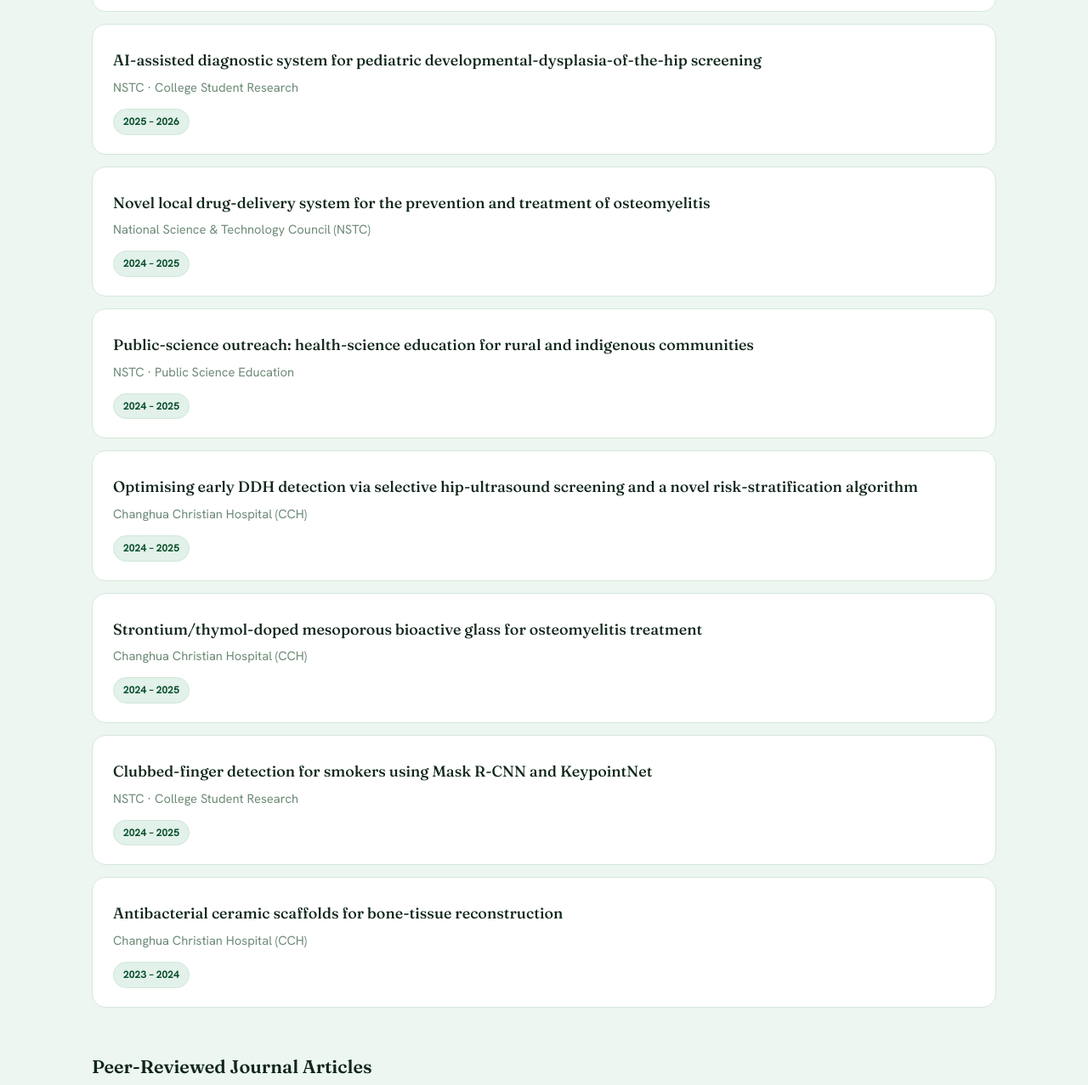
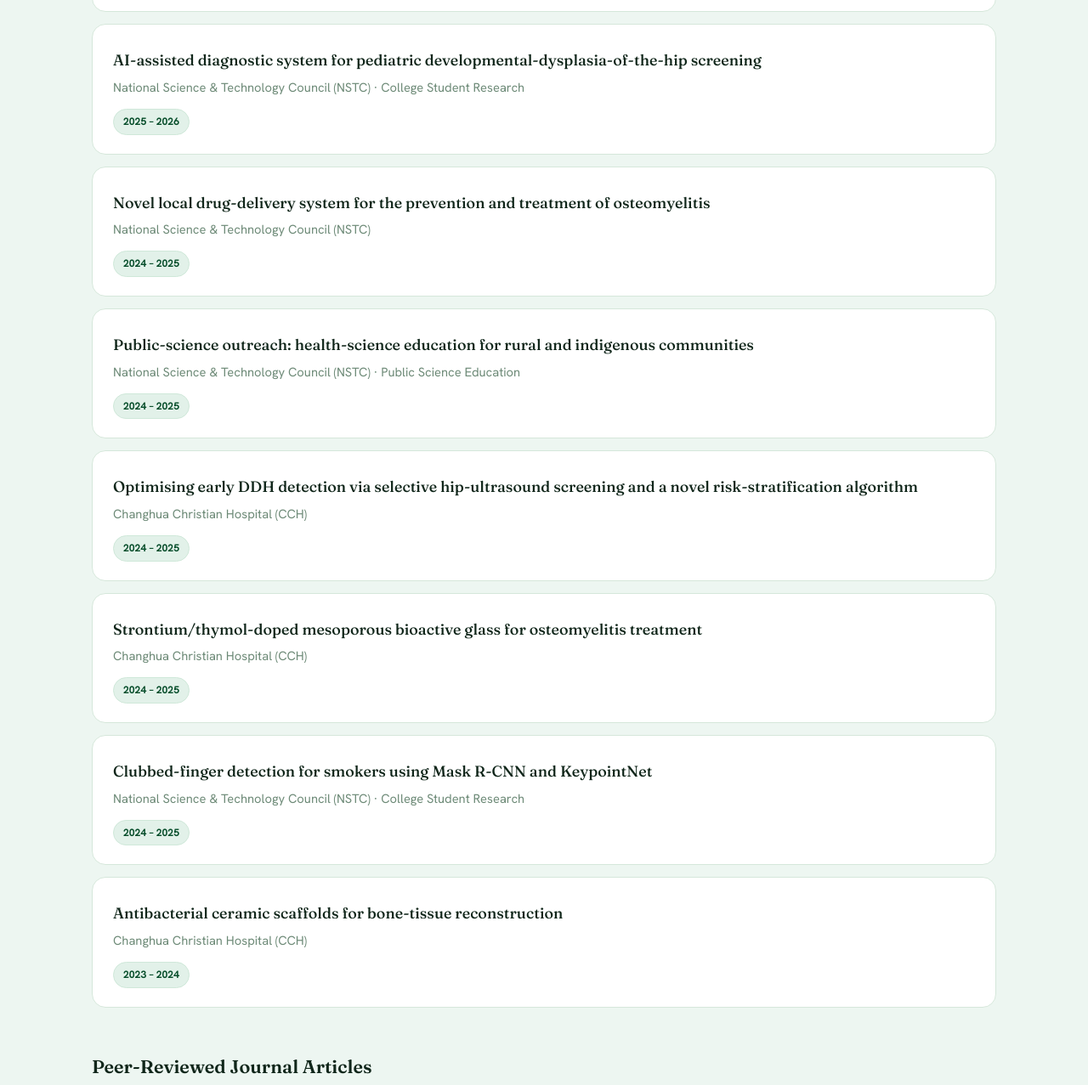
Before and after one commit to ProfWHWang/ProfWHWang.github.io, a plain HTML site: page index.html in a window 1280 px wide. Shown: the part 4558-5835 px from the top of the page at 85% size. Drawn offline with nearby package versions, Linux system fonts and the light colour scheme.

Commit message:
Add files via upload

```diff
--- a/index.html
+++ b/index.html
@@ -1138,7 +1138,8 @@
     padding: 140px 0 70px;
   }
 }
-@media (max-width: 760px) {
+@media (max-width: 1120px) {
+
   .nav-toggle {
     display: flex;
   }
@@ -1191,6 +1192,9 @@
     padding: 14px;
     border-bottom: none;
   }
+}
+
+@media (max-width: 760px) {
   .portrait-wrap {
     width: min(235px, 60vw);
   }
@@ -1560,7 +1564,7 @@
       </div>
       <div class="pub">
         <span class="ptitle">AI-assisted diagnostic system for pediatric developmental-dysplasia-of-the-hip screening</span>
-        <div class="meta">NSTC &middot; College Student Research</div>
+        <div class="meta">National Science &amp; Technology Council (NSTC) &middot; College Student Research</div>
         <div class="pub-foot"><span class="if-badge">2025 – 2026</span></div>
       </div>
       <div class="pub">
@@ -1570,7 +1574,7 @@
       </div>
       <div class="pub">
         <span class="ptitle">Public-science outreach: health-science education for rural and indigenous communities</span>
-        <div class="meta">NSTC &middot; Public Science Education</div>
+        <div class="meta">National Science &amp; Technology Council (NSTC) &middot; Public Science Education</div>
         <div class="pub-foot"><span class="if-badge">2024 – 2025</span></div>
       </div>
       <div class="pub">
@@ -1585,7 +1589,7 @@
       </div>
       <div class="pub">
         <span class="ptitle">Clubbed-finger detection for smokers using Mask R-CNN and KeypointNet</span>
-        <div class="meta">NSTC &middot; College Student Research</div>
+        <div class="meta">National Science &amp; Technology Council (NSTC) &middot; College Student Research</div>
         <div class="pub-foot"><span class="if-badge">2024 – 2025</span></div>
       </div>
       <div class="pub">
@@ -1968,7 +1972,7 @@
       <div class="tl-item">
         <div class="tl-top">
           <div class="tl-title">Medical Review Expert</div>
-          <div class="tl-date">2023 – 2025</div>
+          <div class="tl-date">2023 – Present</div>
         </div>
         <div class="tl-org">Taiwan Hospital Association</div>
       </div>
@@ -2050,7 +2054,7 @@
   if (navMenu.classList.contains('open') && !navMenu.contains(e.target) && !navToggle.contains(e.target)) setMenu(false);
 });
 document.addEventListener('keydown', (e) => { if (e.key === 'Escape') setMenu(false); });
-window.addEventListener('resize', () => { if (window.innerWidth > 760) setMenu(false); });
+window.addEventListener('resize', () => { if (window.innerWidth > 1120) setMenu(false); });
 
 const io = new IntersectionObserver((entries) => {
   entries.forEach((e) => { if (e.isIntersecting) { e.target.classList.add('in'); io.unobserve(e.target); } });
```
